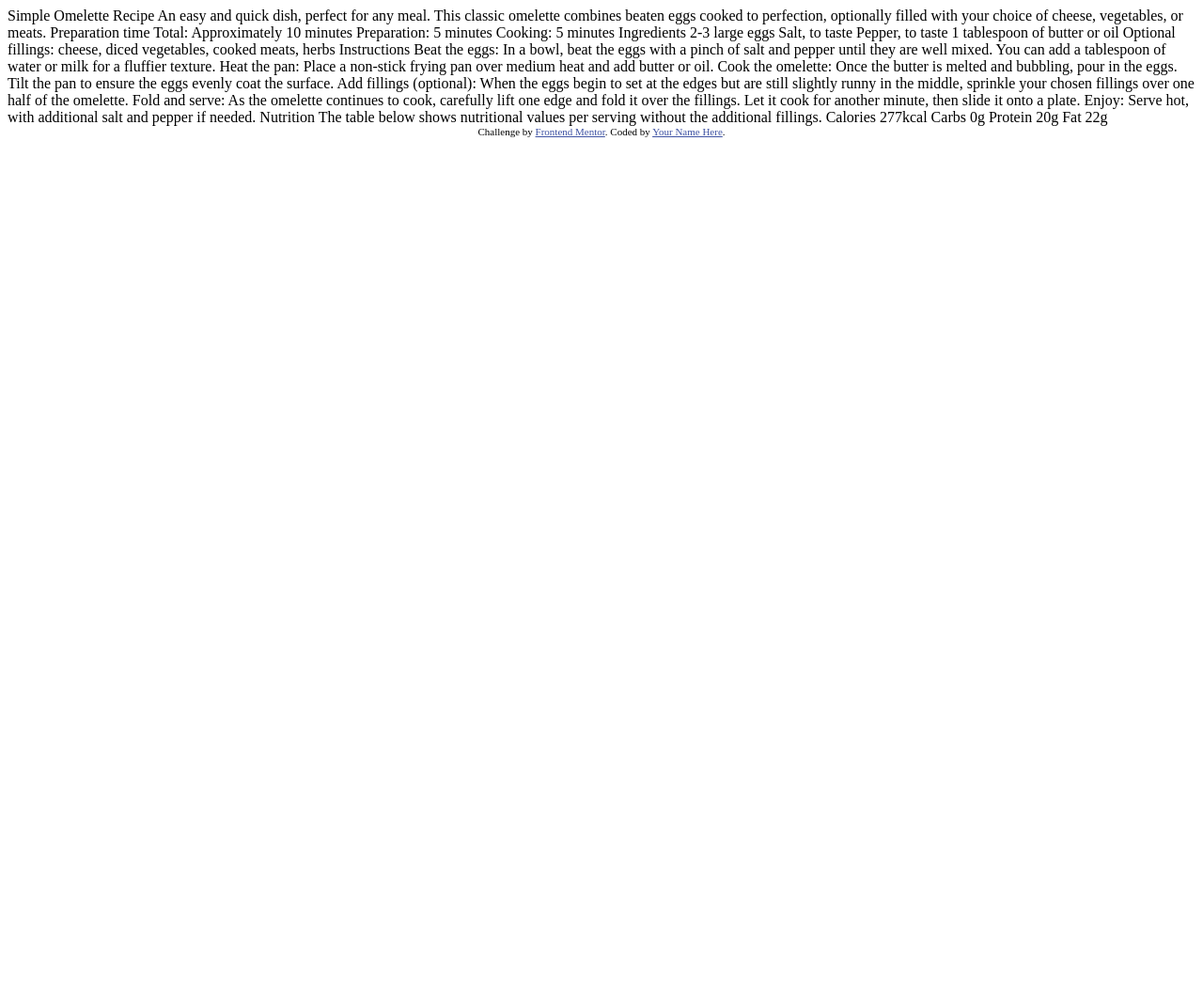
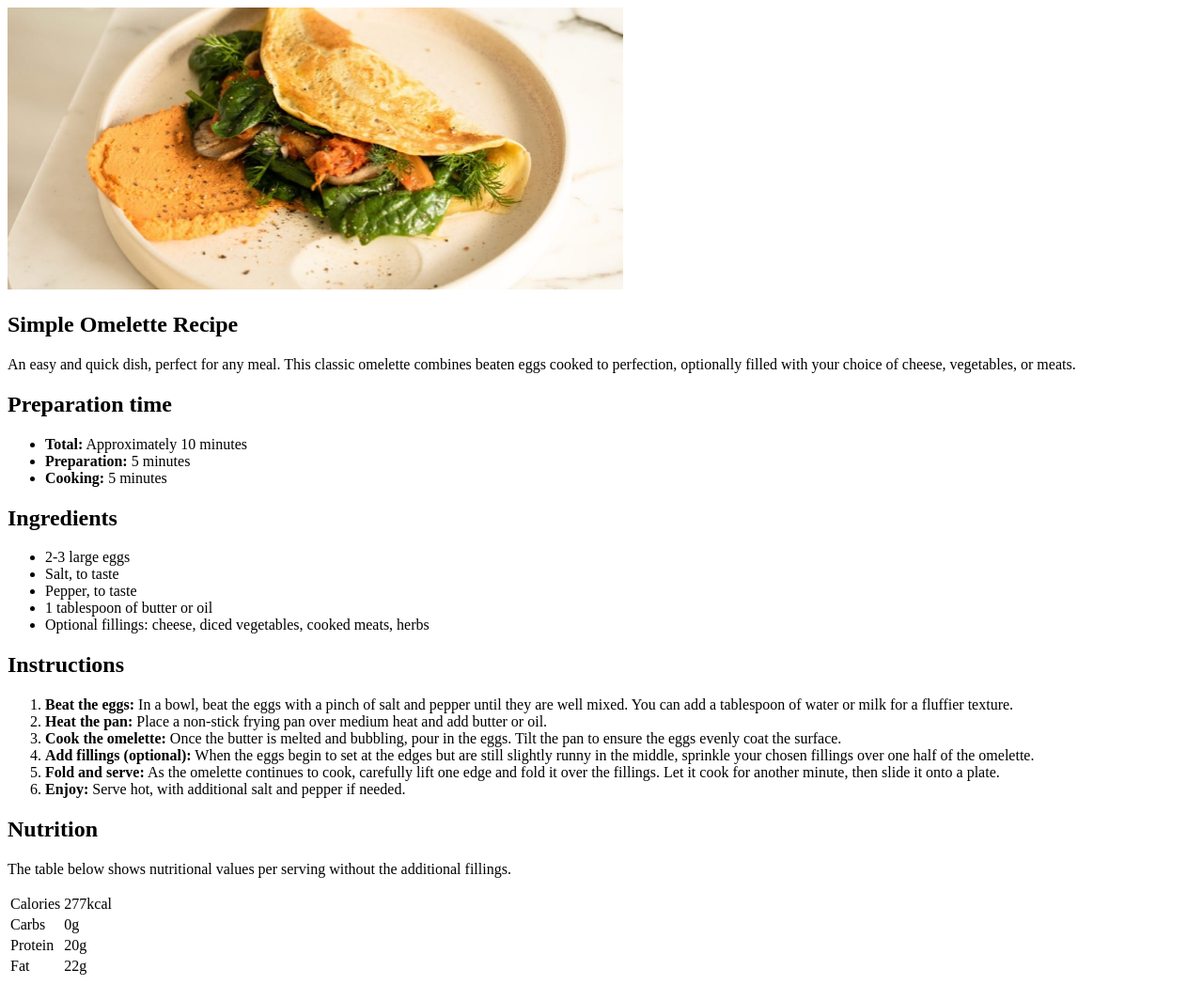
Before and after one commit to async-kita/recipe-page, a plain HTML site: page index.html in a window 1280 px wide. Shown: the whole page at 94% size. Before the commit the page ends 800 px from the top, so only its background shows below. Drawn offline with Linux system fonts and the light colour scheme.

Commit message:
feat: add HTML markup recipe card

```diff
--- a/index.html
+++ b/index.html
@@ -2,76 +2,93 @@
 <html lang="en">
 <head>
   <meta charset="UTF-8">
-  <meta name="viewport" content="width=device-width, initial-scale=1.0"> <!-- displays site properly based on user's device -->
-
-  <link rel="icon" type="image/png" sizes="32x32" href="./assets/images/favicon-32x32.png">
-
+  <meta
+    name="viewport"
+    content="width=device-width, initial-scale=1.0"
+  > <!-- displays site properly based on user's device -->
+  <link
+    rel="icon"
+    type="image/png"
+    sizes="32x32"
+    href="./assets/images/favicon-32x32.png"
+  >
   <title>Frontend Mentor | Recipe page</title>
-
-  <!-- Feel free to remove these styles or customise in your own stylesheet 👍 -->
-  <style>
-    .attribution { font-size: 0.6875rem; text-align: center; }
-    .attribution a { color: hsl(228, 45%, 44%); }
-  </style>
 </head>
 <body>
 
-  Simple Omelette Recipe
-
-  An easy and quick dish, perfect for any meal. This classic omelette combines beaten eggs cooked
-  to perfection, optionally filled with your choice of cheese, vegetables, or meats.
-
-  Preparation time
-
-  Total: Approximately 10 minutes
-  Preparation: 5 minutes
-  Cooking: 5 minutes
-
-  Ingredients
-
-  2-3 large eggs
-  Salt, to taste
-  Pepper, to taste
-  1 tablespoon of butter or oil
-  Optional fillings: cheese, diced vegetables, cooked meats, herbs
-
-  Instructions
-
-  Beat the eggs: In a bowl, beat the eggs with a pinch of salt and pepper until they are well mixed.
-  You can add a tablespoon of water or milk for a fluffier texture.
-
-  Heat the pan: Place a non-stick frying pan over medium heat and add butter or oil.
-
-  Cook the omelette: Once the butter is melted and bubbling, pour in the eggs. Tilt the pan to ensure
-  the eggs evenly coat the surface.
-
-  Add fillings (optional): When the eggs begin to set at the edges but are still slightly runny in the
-  middle, sprinkle your chosen fillings over one half of the omelette.
-
-  Fold and serve: As the omelette continues to cook, carefully lift one edge and fold it over the
-  fillings. Let it cook for another minute, then slide it onto a plate.
-
-  Enjoy: Serve hot, with additional salt and pepper if needed.
-
-  Nutrition
-
-  The table below shows nutritional values per serving without the additional fillings.
-
-  Calories
-  277kcal
-
-  Carbs
-  0g
-
-  Protein
-  20g
-
-  Fat
-  22g
-
-  <footer class="attribution">
-    Challenge by <a href="https://www.frontendmentor.io?ref=challenge">Frontend Mentor</a>.
-    Coded by <a href="#">Your Name Here</a>.
-  </footer>
+<main class="content">
+  <article class="recipe-card">
+    <div class="recipe-card__image-wrapper">
+      <img
+        class="recipe-card__image"
+        src="./assets/images/image-omelette.jpeg"
+        alt="Omelette"
+        width="655"
+        height="300"
+      />
+    </div>
+    <header class="recipe-card__header recipe-header">
+      <h1 class="recipe-header__title">Simple Omelette Recipe</h1>
+      <p class="recipe-header__description">An easy and quick dish, perfect for any meal. This classic omelette combines beaten eggs cooked to perfection, optionally filled with your choice of cheese, vegetables, or meats.</p>
+    </header>
+    <section class="recipe-card__preparation recipe-preparation">
+      <h2 class="recipe-preparation__title">Preparation time</h2>
+      <ul class="recipe-preparation__list">
+        <li class="recipe-preparation__item">
+          <strong>Total:</strong> Approximately 10 minutes
+        </li>
+        <li class="recipe-preparation__item">
+          <strong>Preparation:</strong> 5 minutes
+        </li>
+        <li class="recipe-preparation__item">
+          <strong>Cooking:</strong> 5 minutes
+        </li>
+      </ul>
+    </section>
+    <section class="recipe-card__ingredients recipe-ingredients">
+      <h2 class="recipe-ingredients__title">Ingredients</h2>
+      <ul class="recipe-ingredients__list">
+        <li class="recipe-ingredients__item">2-3 large eggs</li>
+        <li class="recipe-ingredients__item">Salt, to taste</li>
+        <li class="recipe-ingredients__item">Pepper, to taste</li>
+        <li class="recipe-ingredients__item">1 tablespoon of butter or oil</li>
+        <li class="recipe-ingredients__item">Optional fillings: cheese, diced vegetables, cooked meats, herbs</li>
+      </ul>
+    </section>
+    <section class="recipe-card__instructions recipe-instructions">
+      <h2 class="recipe-instructions__title">Instructions</h2>
+      <ol class="recipe-instructions__list">
+        <li class="recipe-instructions__item"><strong>Beat the eggs:</strong> In a bowl, beat the eggs with a pinch of salt and pepper until they are well mixed. You can add a tablespoon of water or milk for a fluffier texture.</li>
+        <li class="recipe-instructions__item"><strong>Heat the pan:</strong> Place a non-stick frying pan over medium heat and add butter or oil.</li>
+        <li class="recipe-instructions__item"><strong>Cook the omelette:</strong> Once the butter is melted and bubbling, pour in the eggs. Tilt the pan to ensure the eggs evenly coat the surface.</li>
+        <li class="recipe-instructions__item"><strong>Add fillings (optional):</strong> When the eggs begin to set at the edges but are still slightly runny in the middle, sprinkle your chosen fillings over one half of the omelette.</li>
+        <li class="recipe-instructions__item"><strong>Fold and serve:</strong> As the omelette continues to cook, carefully lift one edge and fold it over the fillings. Let it cook for another minute, then slide it onto a plate.</li>
+        <li class="recipe-instructions__item"><strong>Enjoy:</strong> Serve hot, with additional salt and pepper if needed.</li>
+      </ol>
+    </section>
+    <section class="recipe-card__nutrition recipe-nutrition">
+      <h2 class="recipe-nutrition__title">Nutrition</h2>
+      <p class="recipe-nutrition__description">The table below shows nutritional values per serving without the additional fillings.</p>
+      <table class="recipe-nutrition__table">
+        <tr class="recipe-nutrition__table-row">
+          <td class="recipe-nutrition__table-cell">Calories</td>
+          <td class="recipe-nutrition__table-cell">277kcal</td>
+        </tr>
+        <tr class="recipe-nutrition__table-row">
+          <td class="recipe-nutrition__table-cell">Carbs</td>
+          <td class="recipe-nutrition__table-cell">0g</td>
+        </tr>
+        <tr class="recipe-nutrition__table-row">
+          <td class="recipe-nutrition__table-cell">Protein</td>
+          <td class="recipe-nutrition__table-cell">20g</td>
+        </tr>
+        <tr class="recipe-nutrition__table-row">
+          <td class="recipe-nutrition__table-cell">Fat</td>
+          <td class="recipe-nutrition__table-cell">22g</td>
+        </tr>
+      </table>
+    </section>
+  </article>
+</main>
 </body>
 </html>
```
